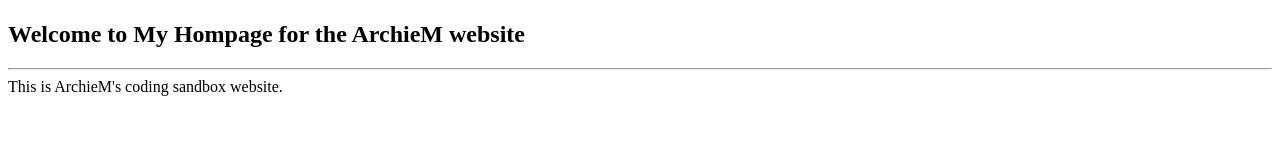
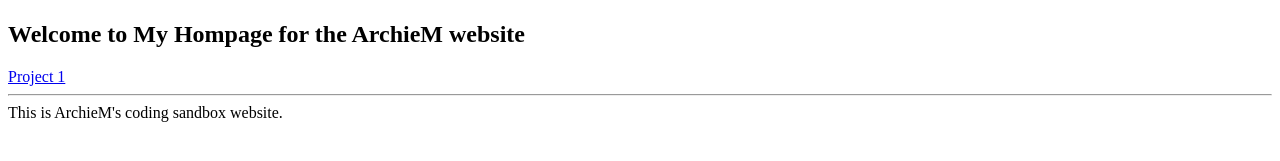
Before and after one commit to GameDevelipers/ArchieM, a plain HTML site: page index.html in a window 1280 px wide. Shown: the part 311-472 px from the top of the page. Drawn offline with Linux system fonts and the light colour scheme.

Commit message:
Update index.html

```diff
--- a/index.html
+++ b/index.html
@@ -6,7 +6,7 @@
     <img src="images/logo.png" alt="Logo">
     <h2> Welcome to My Hompage for the ArchieM website</h2>
     <nav>
-      <a       ></a>
+      <a  href="p1.html"> Project 1</a>
     </nav>
     <hr> This is ArchieM's coding sandbox website.
   </body>
```
